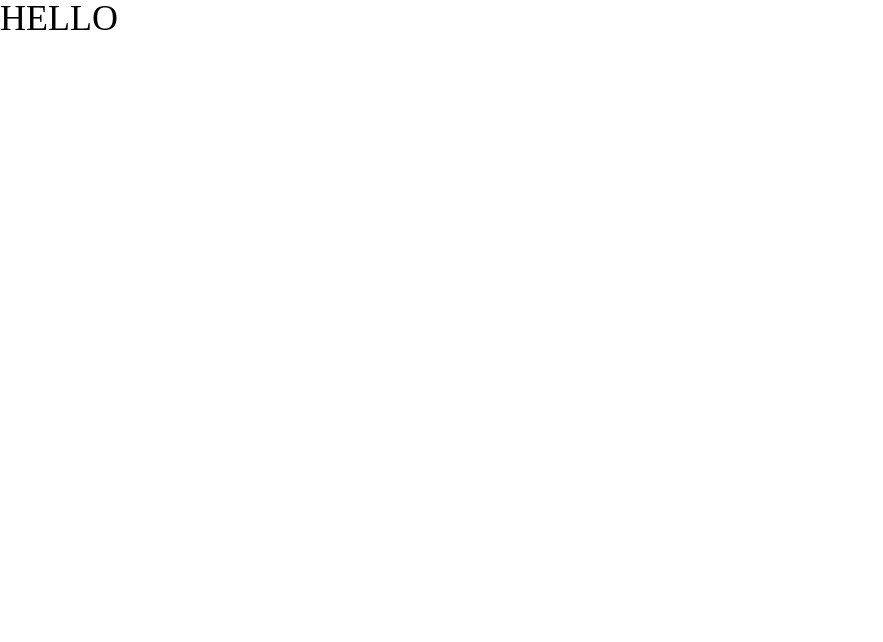
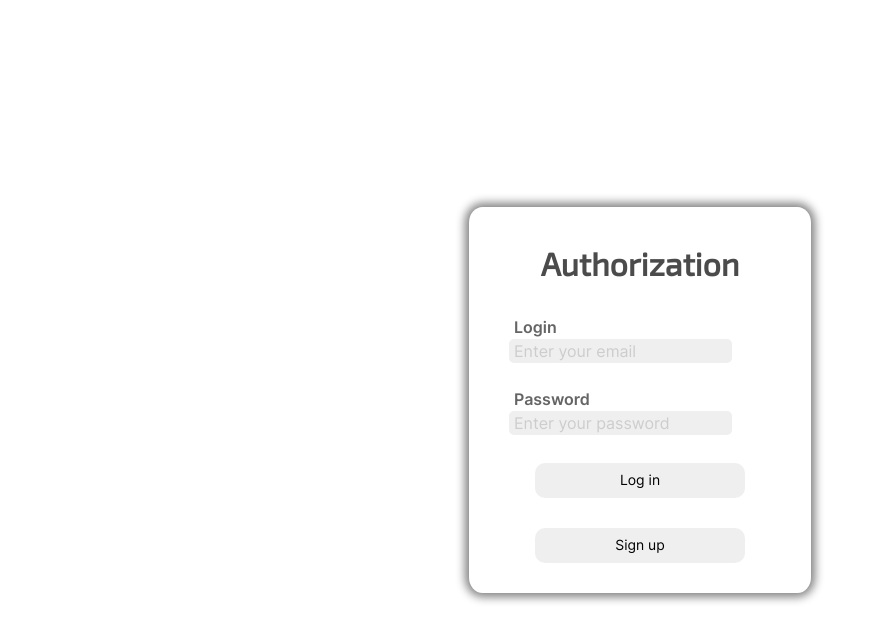
Before and after one commit to Marigza/eCommerce-Application, a React (Create React App) app in the folder develop/: page / in a window 1280 px wide. Shown: the top 642 px of the page, without its empty margins (0-883 px from the left). Built offline with nearby package versions, Linux system fonts and the light colour scheme.

Commit message:
feat: add login page

```diff
--- a/develop/src/App/App.scss
+++ b/develop/src/App/App.scss
@@ -1,5 +1,4 @@
-@import url(../styles/normalize.css);
+@import url(../assets/styles/normalize.css);
 body {
-  background-color: rgb(256, 256, 256);
-  font-size: 36px;
+  background-color: #ffffff;
 }
--- a/develop/src/App/App.tsx
+++ b/develop/src/App/App.tsx
@@ -1,7 +1,12 @@
 import "./App.scss";
+import LoginPage from "../components/loginPage/LoginPage";
 
 function App(): JSX.Element {
-  return <div>HELLO</div>;
+  return (
+    <div>
+      <LoginPage />
+    </div>
+  );
 }
 
 export default App;
--- /dev/null
+++ b/develop/src/components/loginPage/LoginPage.tsx
@@ -0,0 +1,38 @@
+import "./loginPage.scss";
+
+function LoginPage(): JSX.Element {
+  return (
+    <div className="login-page">
+      <div className="login-page__container">
+        <p className="login-page__title">Authorization</p>
+        <form className="login-page__form" action="#" method="post">
+          <label>Login</label>
+          <input type="email" name="auth_email" placeholder="Enter your email" required></input>
+          <label>Password</label>
+          <input
+            type="password"
+            name="auth_pass"
+            placeholder="Enter your password"
+            required
+          ></input>
+          <button
+            className="login-page__button login-page__button--log-in"
+            type="submit"
+            name="form_auth_submit"
+          >
+            Log in
+          </button>
+        </form>
+        <button
+          className="login-page__button login-page__button--sign-up"
+          type="submit"
+          name="form_auth_submit"
+        >
+          Sign up
+        </button>
+      </div>
+    </div>
+  );
+}
+
+export default LoginPage;
--- /dev/null
+++ b/develop/src/components/loginPage/loginPage.scss
@@ -0,0 +1,94 @@
+@import url(../../assets/styles/normalize.css);
+
+@font-face {
+  font-family: "exo-2";
+  src: url("../../assets/fonts/exo-2.ttf");
+}
+
+@font-face {
+  font-family: "inter";
+  src: url("../../assets/fonts/inter.ttf");
+}
+
+.login-page {
+  position: fixed;
+  width: 100%;
+  height: 100%;
+  background-color: #ffffff;
+  top: 0;
+  left: 0;
+  display: flex;
+  justify-content: center;
+  align-items: center;
+  font-family: "inter";
+
+  &__container {
+    padding: 30px 40px;
+    background-color: #ffffff;
+    color: #000000;
+    border-radius: 4%;
+    box-shadow: 0 0 10px 4px #808080;
+  }
+
+  &__title {
+    display: block;
+    text-align: center;
+    padding: 10px;
+    font-family: "exo-2";
+    font-size: 32px;
+    font-weight: 800;
+    background: #ffffff;
+    opacity: 0.7;
+  }
+
+  &__form {
+    margin: 30px 0;
+    display: flex;
+    flex-direction: column;
+    gap: 4px;
+  }
+
+  &__form label {
+    padding: 0 0 0 5px;
+    font-size: 16px;
+    display: block;
+    text-align: start;
+    background: #ffffff;
+    opacity: 0.6;
+    font-weight: 600;
+  }
+
+  &__form input {
+    margin: 0 0 24px 0;
+    padding: 12px 5px;
+    font-size: 16px;
+    display: block;
+    width: 85%;
+    height: 1em;
+    border-radius: 5px;
+    border: none;
+    outline: none;
+    background-color: #efefef;
+  }
+
+  &__form input::placeholder {
+    color: #cdcdcd;
+  }
+
+  &__form input:focus {
+    color: #000000;
+    border-radius: 5px;
+    border: 2px solid #b9b9b9;
+  }
+
+  &__button {
+    display: block;
+    width: 80%;
+    margin: 0 auto;
+    // margin-top: 10px;
+    border-radius: 10px;
+    height: 35px;
+    border: none;
+    cursor: pointer;
+  }
+}
```
Also changed, not shown: develop/src/assets/fonts/exo-2.ttf (added), develop/src/assets/fonts/inter.ttf (added), develop/src/assets/styles/normalize.css (renamed from develop/src/styles/normalize.css).
